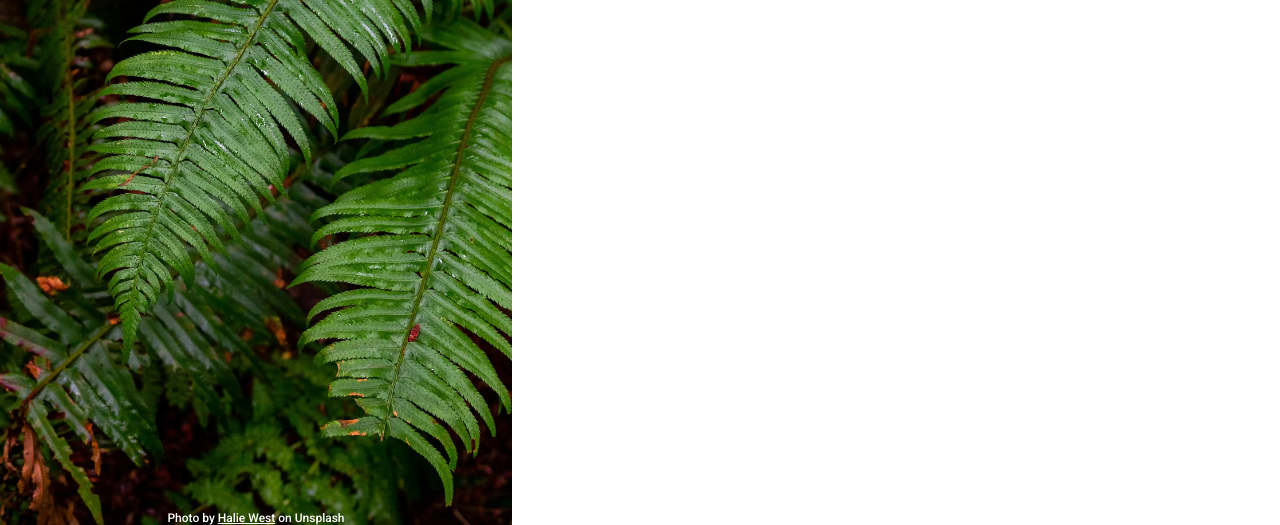
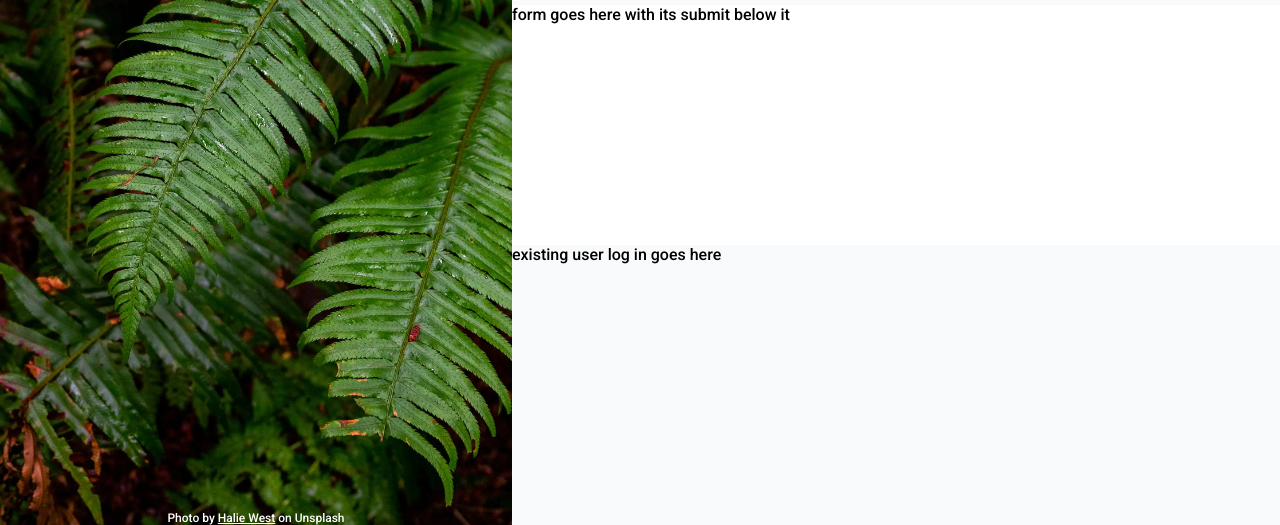
Before and after one commit to agentjesse/odin-sign-up-form, a plain HTML site: page index.html in a window 1280 px wide. Shown: the part 275-800 px from the top of the page. Drawn offline with Linux system fonts and the light colour scheme; a web font is replaced by a local one.

Commit message:
Added grid positioned placeholders for elements
for elements beside sidebar, like the form and login

```diff
--- a/index.html
+++ b/index.html
@@ -31,6 +31,14 @@
       like this in your life to help you realize your deepest dreams. <br>Sign up now to get started.<br><br>You <em>know</em> you want to.</p>
   </div>
 
+  <div class="form">
+    form goes here with its submit below it
+  </div>
+
+  <div class="login">
+    existing user log in goes here
+  </div>
+
 </body>
 
 </html>
--- a/styles.css
+++ b/styles.css
@@ -11,6 +11,7 @@ body { -webkit-font-smoothing: antialiased; }
   --white-text-color:hsl(0, 0%, 100%);
   --green-text-shadow:hsl(106, 100%, 41%);
   --main-font-family: 'Roboto',Arial, Helvetica, sans-serif;
+  --grey-base-color: #f9fafb;
 }
 
 .gridContain {
@@ -21,6 +22,7 @@ body { -webkit-font-smoothing: antialiased; }
   grid-template-columns: minmax(235px,40%) 60%;
   grid-template-rows: 35% 30% 35%;
 }
+/* left side banner, few elements so nesting. */
 .sideBanner {
   background-image: url('./images/halie-west-unsplash.webp');
   background-size: cover;
@@ -29,10 +31,6 @@ body { -webkit-font-smoothing: antialiased; }
   flex-wrap: wrap;
   justify-content: center;
   align-content: space-between;
-  p,a {
-    font-size: 0.75rem;
-    color: var(--white-text-color);
-  }
   .bannerShadow {
     flex-basis: 100%;
     background-color: hsla(0, 0%, 0%, 0.4);
@@ -53,11 +51,25 @@ body { -webkit-font-smoothing: antialiased; }
       text-shadow: 0 0 4px var(--green-text-shadow), 0 0 4px var(--green-text-shadow);
     }
   }
+  p,a {
+    font-size: 0.75rem;
+    color: var(--white-text-color);
+  }
 }
-.main{
+/* grid items to right of banner, element amount varies, so no nesting */
+.main {
+  grid-row: 1 / 2;
+  background-color: var(--grey-base-color);
   p{
     font-family: var(--main-font-family);
     font-weight: 500;
     font-style: normal;
   }
 }
+.form {
+  grid-row: 2 / 3;
+}
+.login {
+  grid-row: 3 / 4;
+  background-color: var(--grey-base-color);
+}
```
